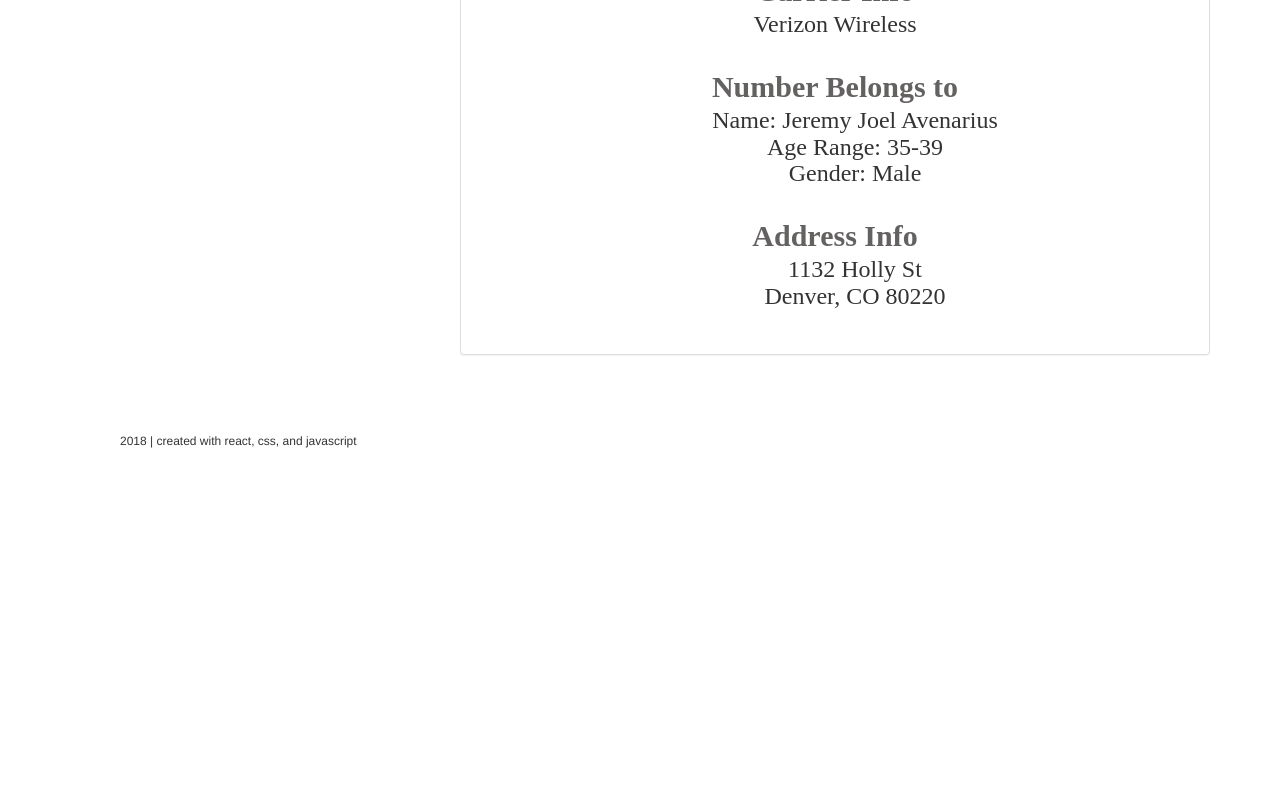
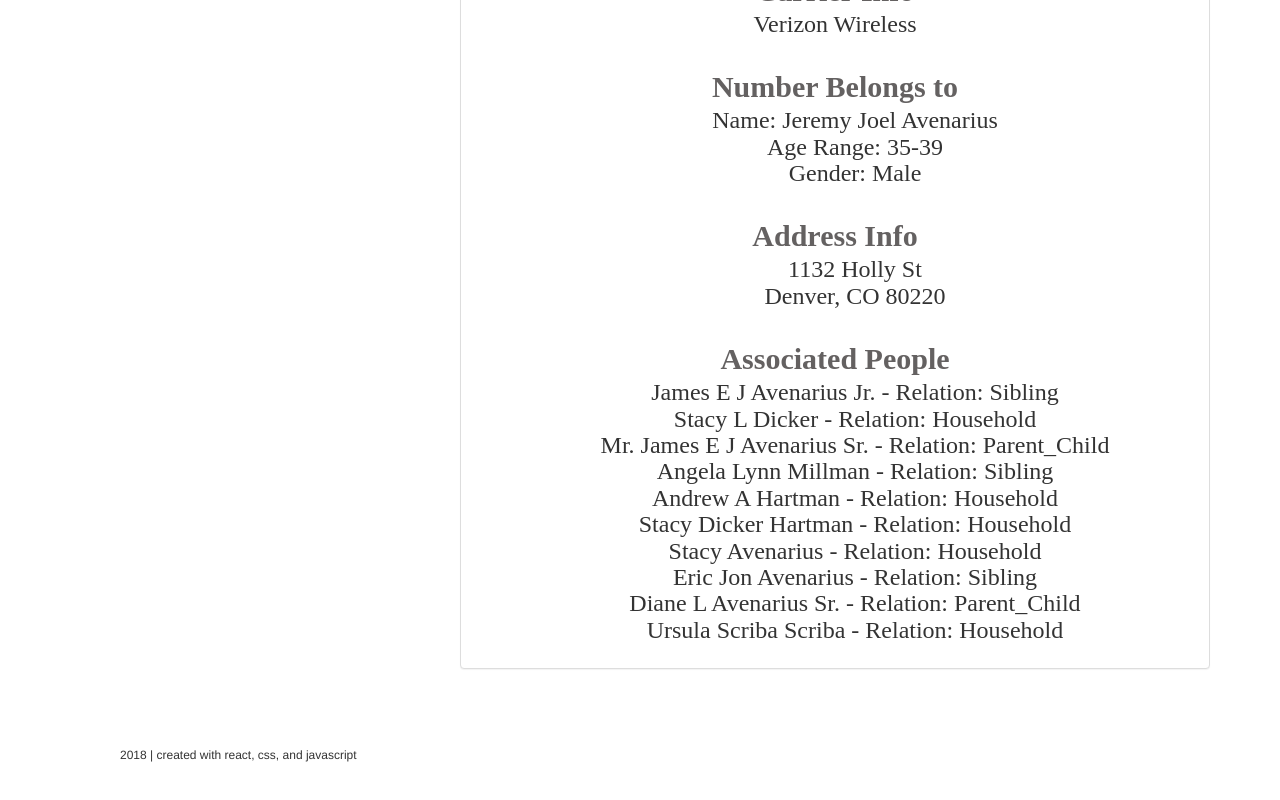
Before and after one commit to avenje/callerID, a React (Create React App) app: page / in a window 1280 px wide. Shown: the part 532-1332 px from the top of the page. Before the commit the page ends 1040 px from the top, so only its background shows below. Built offline with nearby package versions, Linux system fonts and the light colour scheme; no server answers; a web font is replaced by a local one.

Commit message:
added 'associated people' list

```diff
--- a/src/components/NumberDetail.js
+++ b/src/components/NumberDetail.js
@@ -33,6 +33,12 @@ const NumberDetail = props =>
         </ul>
       </h3>
       <br/>
+      <h2>Associated People</h2>
+      <h3>
+        <ul>
+          <li>{props.associated_people}</li>
+        </ul>
+      </h3>
     </panel>
   </div>;
 
--- a/src/components/WhitePagesContainer.js
+++ b/src/components/WhitePagesContainer.js
@@ -208,7 +208,9 @@ class WhitePagesContainer extends Component {
                     city={this.state.result.current_addresses[0].city}
                     state_code={this.state.result.current_addresses[0].state_code}
                     postal_code={this.state.result.current_addresses[0].postal_code}
-
+                    associated_people={this.state.result.associated_people.map(function(user, i) {
+                      return <li key={i}>{user.name + " - Relation: " + user.relation}</li>
+                    })}
                   />
                 : <h3>No Results to Display</h3>}
                 {console.log(this.state.result)}
```
Also changed, not shown: src/images/Logo_long1.svg (deleted).
